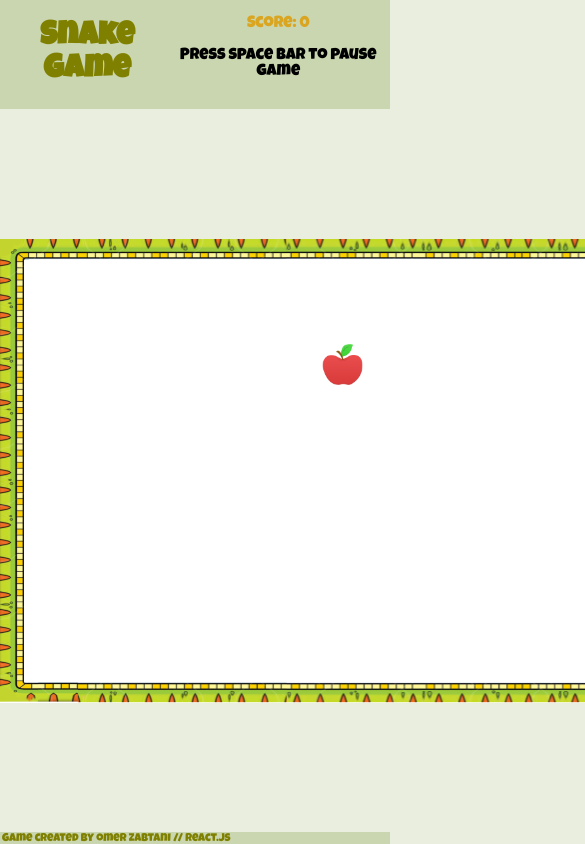
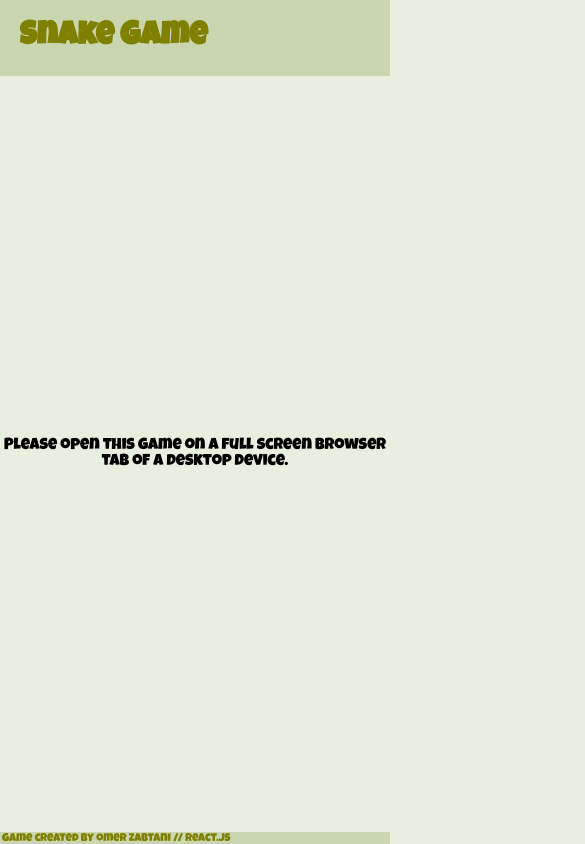
Before and after one commit to zabtani/Snake, a React (Create React App) app: page / in a window 390 px wide. Shown: the top 844 px of the page, 585 px wide, since content can reach past the window. Built offline with nearby package versions, Linux system fonts and the light colour scheme.

Commit message:
mobile alert

```diff
--- a/src/App.css
+++ b/src/App.css
@@ -58,3 +58,9 @@ button:hover {
   padding: 12px 16.5px 13px 16.5px;
   border-image: url('./frame.png') 10 fill round;
 }
+
+@media only screen and (max-width: 850px) {
+  header {
+    padding: 0 5% 0 5%;
+  }
+}
--- a/src/App.js
+++ b/src/App.js
@@ -14,6 +14,7 @@ function App() {
     return Math.floor(Math.random() * (max - min + 1) + min);
   };
   const intervalRef = useRef(() => {});
+  const isDesktop = window.innerWidth > 850;
   const [snake, setSnake] = useState(initialSnakeState);
   const [direction, setDirection] = useState(39);
   const [directionChanged, setDirectionChanged] = useState(false);
@@ -153,7 +154,7 @@ function App() {
     <div className="App">
       <header>
         <h1>Snake Game</h1>
-        {!gameState.gameOver && (
+        {isDesktop && !gameState.gameOver && (
           <div className="infoCon">
             <p className="score">Score: {gameState.score} </p>
 
@@ -165,7 +166,7 @@ function App() {
           </div>
         )}
       </header>
-      {!gameState.gameOver && (
+      {isDesktop && !gameState.gameOver && (
         <div className="net">
           {net.map((cube) => {
             return (
@@ -179,6 +180,12 @@ function App() {
           })}
         </div>
       )}
+      {!isDesktop && (
+        <p>
+          Please open this game on a full screen browser tab of a desktop
+          device.
+        </p>
+      )}
       {gameState.gameOver && (
         <div>
           <h2>Game Over</h2>
@@ -189,7 +196,7 @@ function App() {
           <p className="score">Your final Score: {gameState.score} </p>
         </div>
       )}
-      <footer>Game created by omer zabtani // React.js </footer>
+      {!isDesktop && <footer>Game created by omer zabtani // React.js </footer>}
     </div>
   );
 }
```
